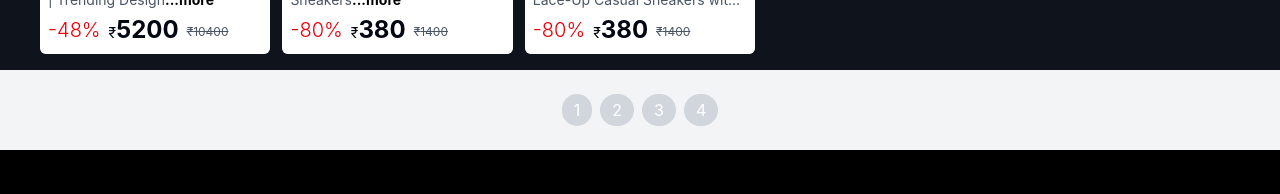
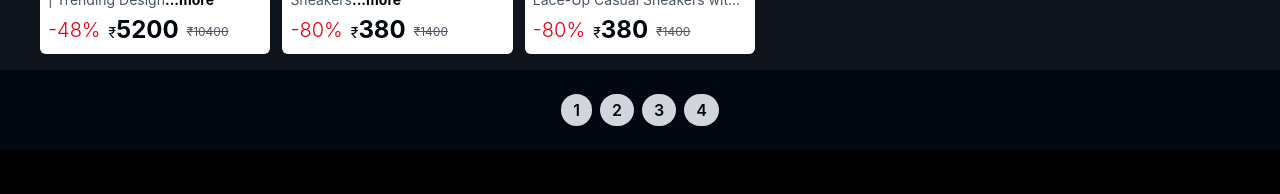
Before and after one commit to AbhirupRoy27/E-com_React, a React (Vite) app: page /products in a window 1280 px wide. Shown: the part 1805-1999 px from the top of the page. Built offline with nearby package versions, Linux system fonts and the light colour scheme; no server answers.

Commit message:
feat: enhance Page component with bgcolor prop; update ProductTotalCard to use handleAddToCart; fix brand filtering in BrandDropList; adjust image display in ProductImages; update Products to pass bgcolor to Page

```diff
--- a/src/Components/PageNavigation/Page.jsx
+++ b/src/Components/PageNavigation/Page.jsx
@@ -1,19 +1,23 @@
 const page = [1, 2, 3, 4]
 
-function Page({ setSearchParams, onPage }) {
+function Page({ setSearchParams, onPage, bgcolor }) {
   const handleClick = (page) => {
     setSearchParams({ page })
     window.scrollTo({ top: 0, behavior: 'smooth' })
   }
 
   return (
-    <div className="flex justify-center py-4 items-center bg-gray-100">
+    <div
+      className={`flex justify-center py-4 items-center ${
+        bgcolor || 'bg-gray-100'
+      }`}
+    >
       <div className="flex justify-around gap-2 p-2 px-6 rounded-lg">
         {page.map((p, i) => (
           <p
             key={i}
-            className={`flex items-center justify-center px-3 py-1 bg-gray-300 ${
-              p === onPage ? 'bg-gray-800 text-white' : ''
+            className={`flex items-center justify-center  font-semibold px-3 py-1 bg-gray-300 ${
+              p === onPage ? 'bg-gray-800 text-white' : 'text-gray-950'
             } rounded-full`}
             onClick={() => handleClick(p)}
           >
--- a/src/Pages/BestSellers/Components/ProductTotalCard.jsx
+++ b/src/Pages/BestSellers/Components/ProductTotalCard.jsx
@@ -1,8 +1,7 @@
-import React from 'react'
-import { handleAddToCart } from '../../../Components/ProductCard/utils/handleClicks'
 import handleNavigateTo from '../../../Utils/navigate/navigateTo'
 import { useNavigate } from 'react-router-dom'
 import { useCart } from '../../../Contexts/CartContext'
+import handleAddToCart from '../../../Components/Product/utils/handleAddToCart'
 
 function ProductTotalCard({ DeliveryBy, book }) {
   const { cart, setCart, total, setTotal } = useCart()
--- a/src/Pages/Products/Components/ProductItem/ProductImages.jsx
+++ b/src/Pages/Products/Components/ProductItem/ProductImages.jsx
@@ -31,7 +31,7 @@ export default function ProductImages() {
         <img
           src={img}
           alt="Loading...."
-          className="bg-white sm:rounded-md object-cover overflow-hidden h-[54vh] w-full lg:min-w-[30vw]"
+          className="bg-white sm:rounded-md object-cover object-top overflow-hidden h-[64vh] w-full lg:min-w-[30vw]"
         />
       </div>
       <button
--- a/src/Pages/Products/Components/ProductListing/BrandDropList.jsx
+++ b/src/Pages/Products/Components/ProductListing/BrandDropList.jsx
@@ -10,7 +10,7 @@ export const BrandDropList = () => {
       let text =
         e.target.innerText.charAt(0) + e.target.innerText.slice(1).toLowerCase()
       return setFilteredProducts(
-        text === 'All' ? products : products.filter((i) => i.name === text)
+        text === 'All' ? products : products.filter((i) => i.brand === text)
       )
     }
 
--- a/src/Pages/Products/Products.jsx
+++ b/src/Pages/Products/Products.jsx
@@ -18,7 +18,7 @@ function Products() {
             <ProductCards />
           </Suspense>
         </div>
-        <Page />
+        <Page bgcolor={'bg-gray-950'} />
       </div>
     </div>
   )
```
